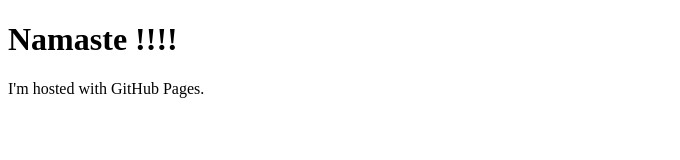
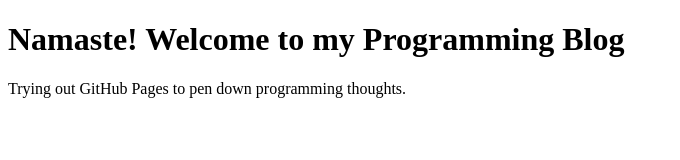
Before and after one commit to kulkeez/kulkeez.github.io, a plain HTML site: page index.html in a window 1280 px wide. Shown: the whole page, without its empty margins (0-680 px from the left). Drawn offline with Linux system fonts and the light colour scheme.

Commit message:
added sentence
added a new sentence & changed the heading

```diff
--- a/index.html
+++ b/index.html
@@ -1,7 +1,7 @@
 <!DOCTYPE html>
 <html>
 <body>
-<h1>Namaste !!!!</h1>
-<p>I'm hosted with GitHub Pages.</p>
+<h1>Namaste! Welcome to my Programming Blog</h1>
+<p>Trying out GitHub Pages to pen down programming thoughts.</p>
 </body>
 </html>
```
